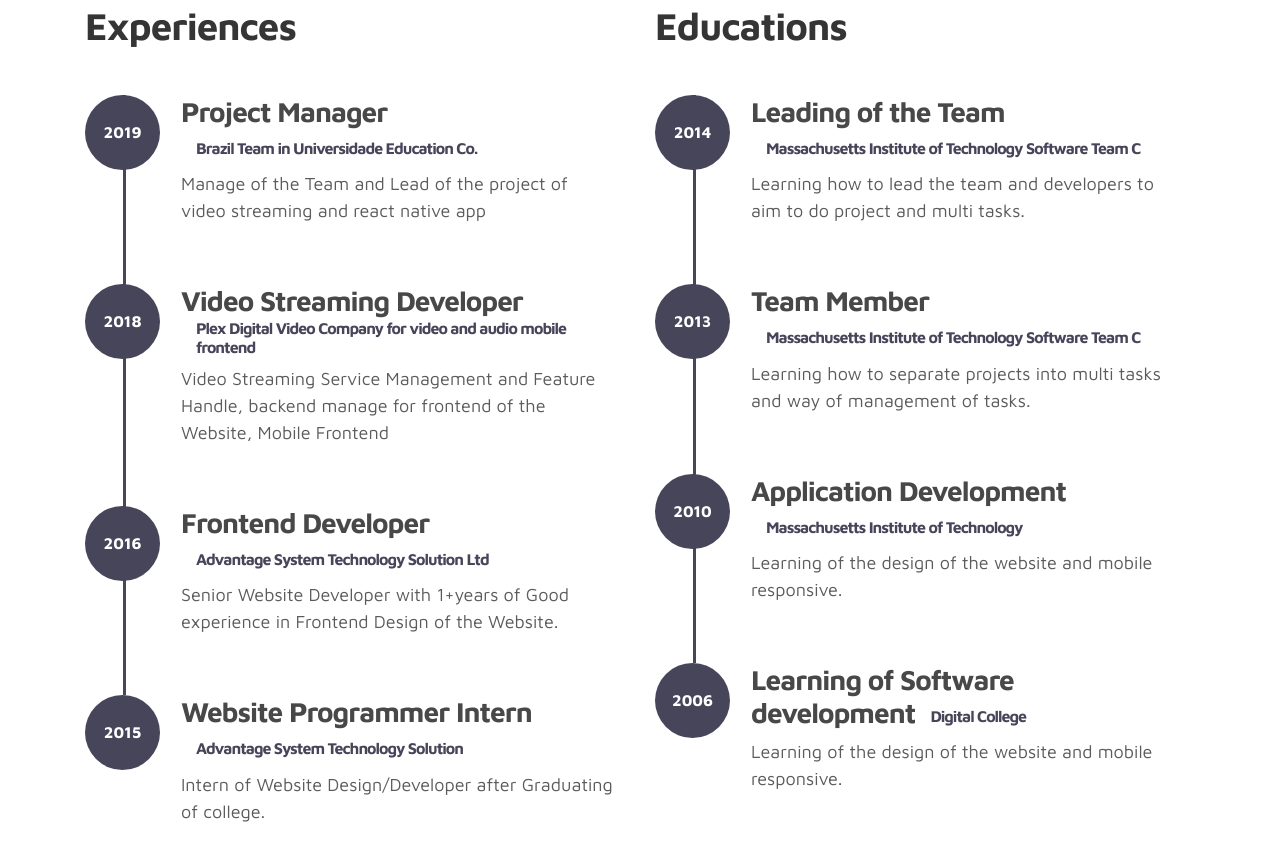
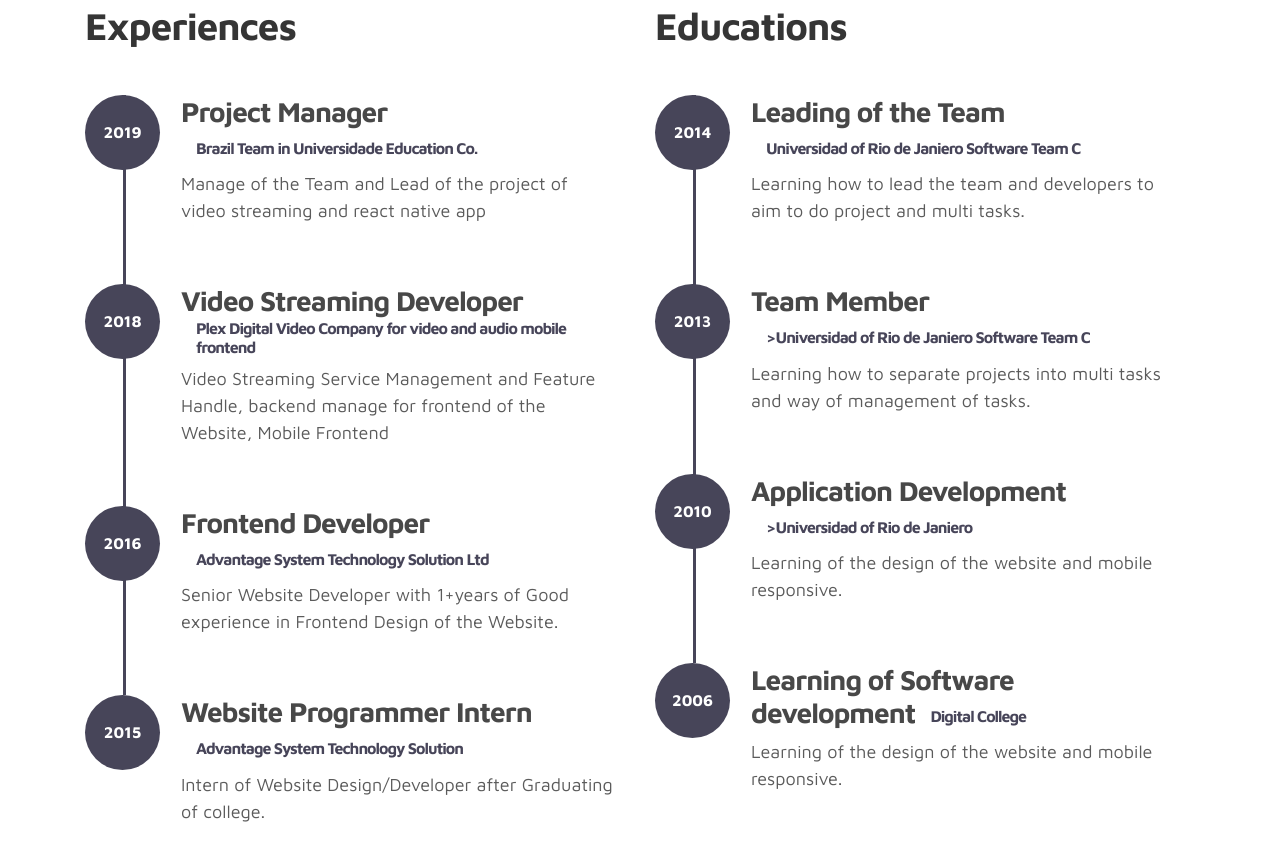
Before and after one commit to AndrLewis/AndrLewis.github.io, a plain HTML site: page index.html in a window 1280 px wide. Shown: the part 1609-2475 px from the top of the page. Drawn offline with Linux system fonts and the light colour scheme.

Commit message:
Last changes

```diff
--- a/index.html
+++ b/index.html
@@ -221,7 +221,7 @@ https://www.tooplate.com/view/2115-marvel
                                   <span>2014</span>
                              </div>
                              <div class="timeline-info">
-                                  <h3><span>Leading of the Team</span><small>Massachusetts Institute of Technology Software Team C</small></h3>
+                                  <h3><span>Leading of the Team</span><small>Universidad of Rio de Janiero Software Team C</small></h3>
                                   <p>Learning how to lead the team and developers to aim to do project and multi tasks.</p>
                              </div>
                         </div>
@@ -231,7 +231,7 @@ https://www.tooplate.com/view/2115-marvel
                                 <span>2013</span>
                             </div>
                             <div class="timeline-info">
-                                <h3><span>Team Member</span><small>Massachusetts Institute of Technology Software Team C</small></h3>
+                                <h3><span>Team Member</span><small>>Universidad of Rio de Janiero Software Team C</small></h3>
                                 <p>Learning how to separate projects into multi tasks and way of management of tasks.</p>
                             </div>
                         </div>
@@ -241,7 +241,7 @@ https://www.tooplate.com/view/2115-marvel
                                 <span>2010</span>
                             </div>
                             <div class="timeline-info">
-                                <h3><span>Application Development</span><small>Massachusetts Institute of Technology</small></h3>
+                                <h3><span>Application Development</span><small>>Universidad of Rio de Janiero</small></h3>
                                 <p>Learning of the design of the website and mobile responsive.</p>
                             </div>
                         </div>
@@ -273,7 +273,7 @@ https://www.tooplate.com/view/2115-marvel
 
             <div class="contact-info d-flex justify-content-between align-items-center py-4 px-lg-5">
                 <div class="contact-info-item">
-                  <h3 class="mb-3 text-white">Hello, Welcome to Matronovic</h3>
+                  <h3 class="mb-3 text-white">Hello, Welcome to Cosmo</h3>
                   <p class="footer-text mb-0" style="margin-bottom: 10px !important;">+5517992617605</p>
                   <p><a href="mailto:lewis.andrew.byu@outlook.com">cosmo.toworkonline@gmail.com</a></p>
                 </div>
```
